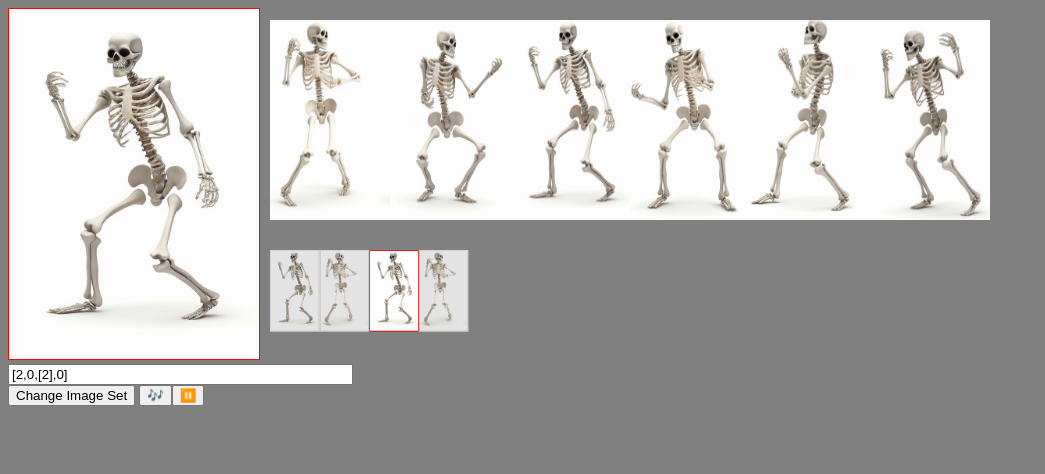
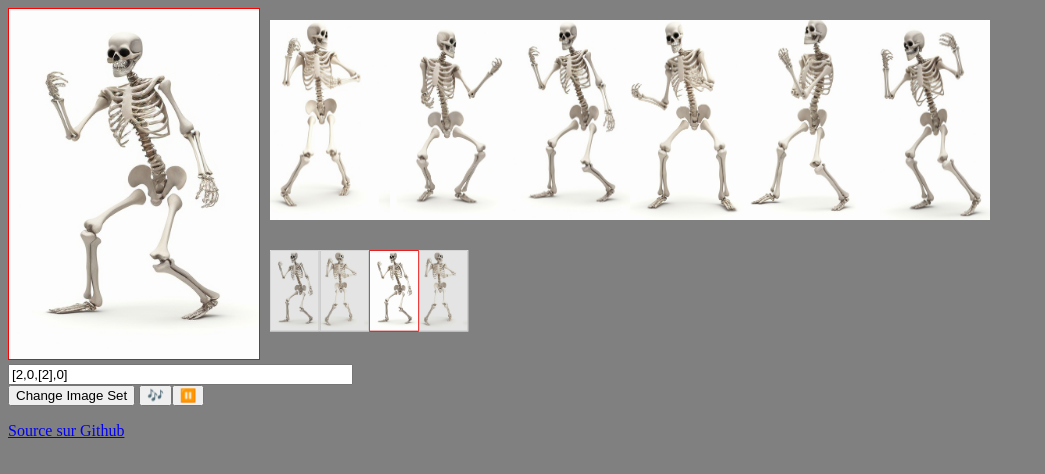
Before and after one commit to gycom/skeletondance, a plain HTML site: page index.html in a window 1280 px wide. Shown: the whole page, without its empty margins (0-1045 px from the left). Drawn offline with Linux system fonts and the light colour scheme.

Commit message:
Ajout d'un lien vers la source

```diff
--- a/index.html
+++ b/index.html
@@ -173,5 +173,6 @@
     <div id="preview_strip"></div>
     <audio id="music" src="./melodic-techno.wav" autoplay="false"></audio>
     <button onclick="startMusic()">🎶</button><button onclick="pauseMusic()" >⏸️</button>
+    <p><a href="https://github.com/gycom/skeletondance">Source sur Github</a></p>
     </body>
 </html>
```
